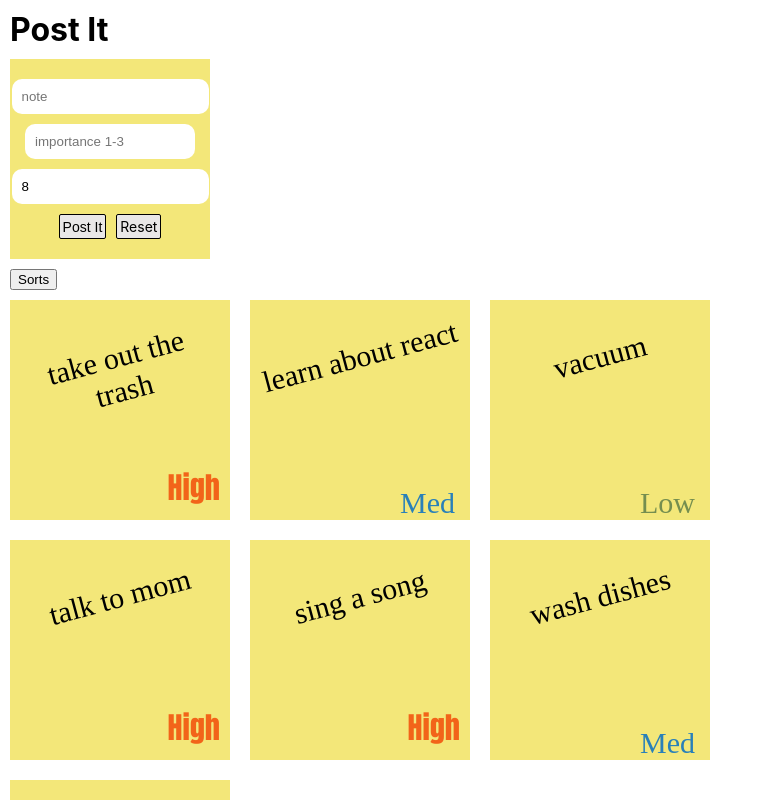
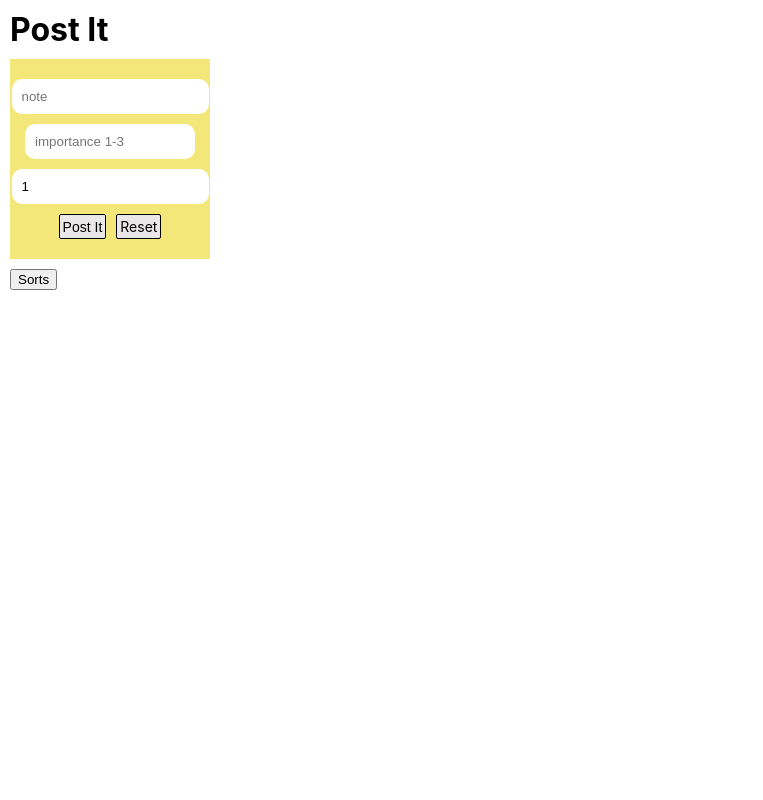
Before and after one commit to 4nth0ny1/post-it, a React (Create React App) app: page / in a window 1280 px wide. Shown: the top 800 px of the page, without its empty margins (0-763 px from the left). Built offline with nearby package versions, Linux system fonts and the light colour scheme.

Commit message:
add fix for new content importance not working

```diff
--- a/src/App.js
+++ b/src/App.js
@@ -1,4 +1,3 @@
-import logo from './logo.svg';
 import './App.css';
 import React from 'react';
 import PostContainer from './components/PostContainer';
@@ -8,41 +7,41 @@ import PostForm from './components/PostForm'
 function App() {
 
   const [ notes, setNotes ] = useState([
-    {
-      id: 1,
-      content: 'take out the trash',
-      importance: 3
-    },
-    {
-      id: 2,
-      content: 'learn about react',
-      importance: 2
-    },
-    {
-      id: 3,
-      content: 'vacuum',
-      importance: 1
-    },
-    {
-      id: 4,
-      content: 'talk to mom',
-      importance: 3
-    },
-    {
-      id: 5,
-      content: 'sing a song',
-      importance: 3
-    },
-    {
-      id: 6,
-      content: 'wash dishes',
-      importance: 2
-    },
-    {
-      id: 7,
-      content: 'read',
-      importance: 1
-    },
+    // {
+    //   id: 1,
+    //   content: 'take out the trash',
+    //   importance: 3
+    // },
+    // {
+    //   id: 2,
+    //   content: 'learn about react',
+    //   importance: 2
+    // },
+    // {
+    //   id: 3,
+    //   content: 'vacuum',
+    //   importance: 1
+    // },
+    // {
+    //   id: 4,
+    //   content: 'talk to mom',
+    //   importance: 3
+    // },
+    // {
+    //   id: 5,
+    //   content: 'sing a song',
+    //   importance: 3
+    // },
+    // {
+    //   id: 6,
+    //   content: 'wash dishes',
+    //   importance: 2
+    // },
+    // {
+    //   id: 7,
+    //   content: 'read',
+    //   importance: 1
+    // },
   ])
 
   const deleteNote = (noteId) => {
@@ -67,8 +66,8 @@ function App() {
     setNotes(sortedNotes)
   }
 
-  const addNote = (note) => {   // unclear about this. where does (note) come from
-    const newNotes = [...notes, note]  //what does this mean?
+  const addNote = (note) => {
+    const newNotes = [...notes, note]
     setNotes(newNotes)
   }
 
@@ -76,7 +75,6 @@ function App() {
     const countedNotes = [...notes].length + 1
       return countedNotes
   }
-
 
   const [ sortOpen, setSortToggle ] = useState('false');
 
@@ -88,11 +86,13 @@ function App() {
     <>
       <h1 className="app-title">Post It</h1>
       <PostForm addNote={addNote} findNextId={findNextId} />
+
       <div className="sort-button-group">
         <button onClick={handleSortToggle}>Sorts</button>
         <button className={sortOpen ? 'hidden-sort' : 'show-sort-button'} onClick={sortImportanceClick}>Sort by Importance</button>
         <button className={sortOpen ? 'hidden-sort' : 'show-sort-button'} onClick={sortById}>Sort by Newest</button>
       </div>
+
       <PostContainer notes={notes} deleteNote={deleteNote} />
     </>
   );
--- a/src/components/Post.jsx
+++ b/src/components/Post.jsx
@@ -6,7 +6,7 @@ const Post = (props) => {
         props.deleteNote(props.note.id)
     }
 
-    if (imp === 3){
+    if (parseInt(imp) === 3){
         return (
             <>
                 <div className="post-it-note">
@@ -18,7 +18,7 @@ const Post = (props) => {
             </>
         )
 
-    } else if (imp === 2) {
+    } else if (parseInt(imp) === 2) {
         return (
             <>
                 <div className="post-it-note">
--- a/src/components/PostForm.jsx
+++ b/src/components/PostForm.jsx
@@ -8,26 +8,24 @@ class PostForm extends Component {
             content: '',
             id: '',
             importance: ''
-
         }
     }
 
     render() {
-
-
         const onChange = (event) => {
             this.setState({
                 [event.target.name]: event.target.value
             })
         }
 
+        const addNewId = () => {
+            return this.props.findNextId(this.state)
+        }
+
         const handleSubmit = (event) => {
             event.preventDefault()
             this.props.addNote(this.state)
-        }
 
-        const addNewId = () => {
-            return this.props.findNextId()
         }
 
         const handleReset = (event) => {
@@ -46,9 +44,9 @@ class PostForm extends Component {
                     <label htmlFor="content"></label>
                     <input className="form-input" type="text" placeholder="note" onChange={onChange} name="content" id="content" />
                     <label htmlFor="importance"></label>
-                    <input type="number"  className="form-input" placeholder="importance 1-3" onChange={onChange} min="1" max="3" name="importance" id="importance" />
+                    <input type="number" className="form-input" placeholder="importance 1-3" onChange={onChange} min="1" max="3" name="importance" id="importance" />
                     <label htmlFor="id"></label>
-                    <input type="number" className="form-input" onChange={onChange} name="id" id="id" value={addNewId()} />
+                    <input type="number" className="form-input" onChange={onChange} name="id" id={addNewId()} value={addNewId()} />
                     <div className="button-group-for-create-form">
                         <button className="reset-button" type="submit">Post It</button>
                         <div className="reset-button" onClick={handleReset}>Reset</div>
```
